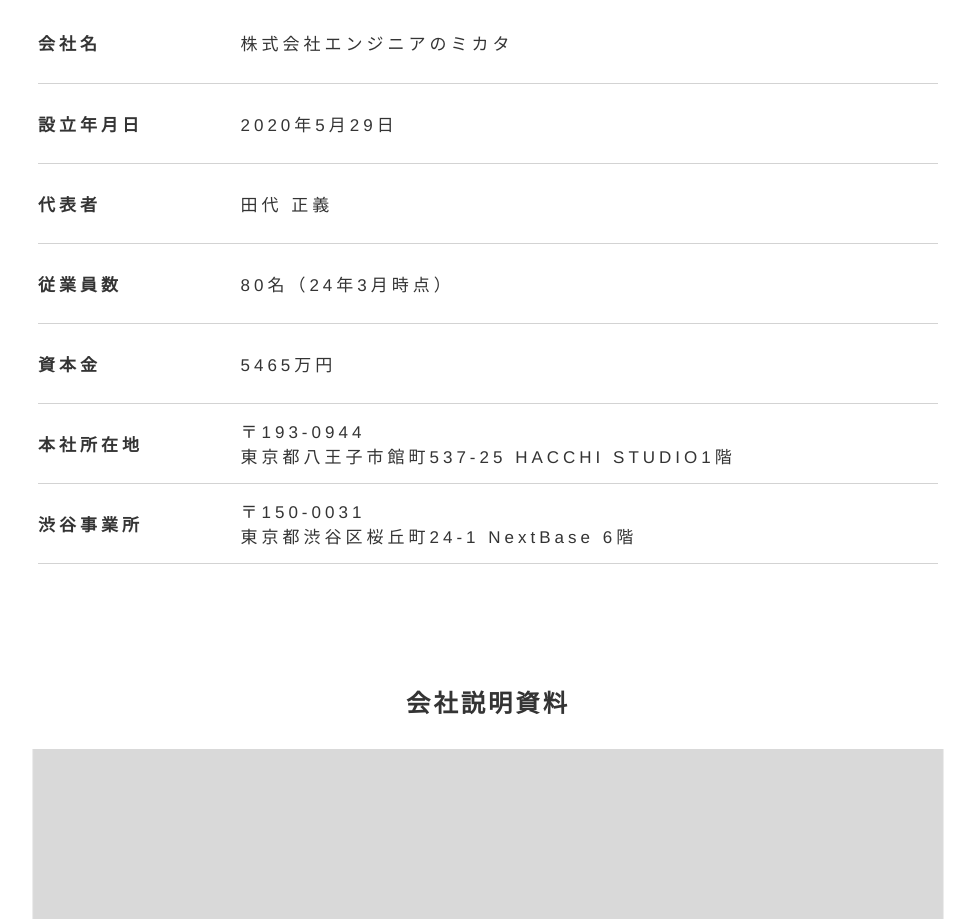
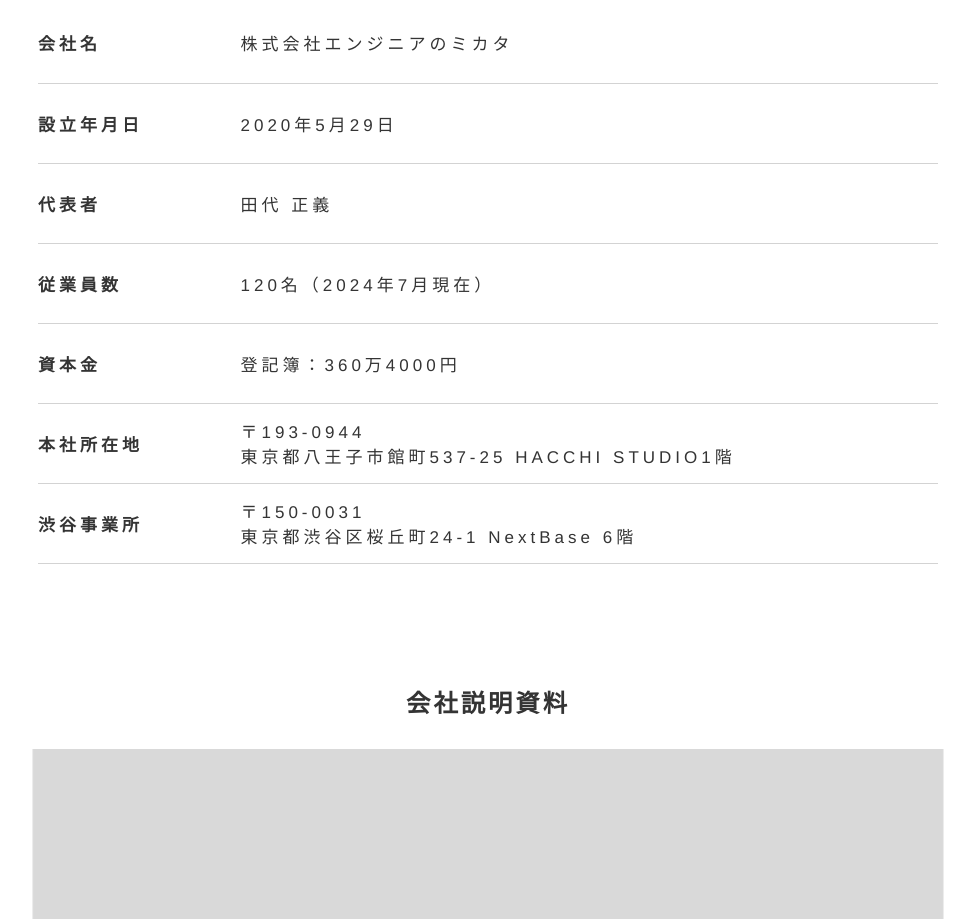
Before and after one commit to ForestIsland9014/engineermikata_hp, a plain HTML site: page engineermikata/index.html in a window 1280 px wide. Shown: the part 6021-6940 px from the top of the page, without its empty margins (152-1127 px from the left). Drawn offline with nearby package versions, Linux system fonts and the light colour scheme.

Commit message:
Add files via upload

```diff
--- a/engineermikata/index.html
+++ b/engineermikata/index.html
@@ -335,11 +335,11 @@
                         </tr>
                         <tr>
                             <th>従業員数</th>
-                            <td>80名（24年3月時点）</td>
+                            <td>120名（2024年7月現在）</td>
                         </tr>
                         <tr>
                             <th>資本金</th>
-                            <td>5465万円</td>
+                            <td>登記簿：360万4000円</td>
                         </tr>
                         <tr>
                             <th>本社所在地</th>
@@ -455,7 +455,7 @@
                 <p class="sub_title">弊社ではエンジニアに役立つ情報をYoutubeやブログ記事にて<br>
                     日々発信しています。</p>
                 <div class="medias">
-                    <img src="./image/Frame 167.png" alt="">
+                    <img src="./image/youtube.png" alt=""onclick="location.href='https://www.youtube.com/@engineer-no-mikata/featured'">
                     <img src="./image/Frame 166.png" alt="" onclick="location.href='https://note.com/engineer_mikata'">
                 </div>
             </div>
@@ -826,11 +826,11 @@
                         </tr>
                         <tr>
                             <th>従業員数</th>
-                            <td>80名（24年3月時点）</td>
+                            <td>120名（2024年7月現在）</td>
                         </tr>
                         <tr>
                             <th>資本金</th>
-                            <td>5465万円</td>
+                            <td>登記簿：360万4000円</td>
                         </tr>
                         <tr>
                             <th>本社所在地</th>
@@ -947,7 +947,7 @@
                 <p class="en_title">media</p>
                 <p class="sub_title">弊社ではエンジニアに役立つ情報を<br>Youtubeやブログ記事にて日々発信し<br>ています。</p>
                 <div class="medias">
-                    <img src="./image/Frame 167.png" alt="">
+                    <img src="./image/youtube.png" alt=""onclick="location.href='https://www.youtube.com/@engineer-no-mikata/featured'">
                     <img src="./image/Frame 166.png" alt="" onclick="location.href='https://note.com/engineer_mikata'">
                 </div>
             </div>
```
